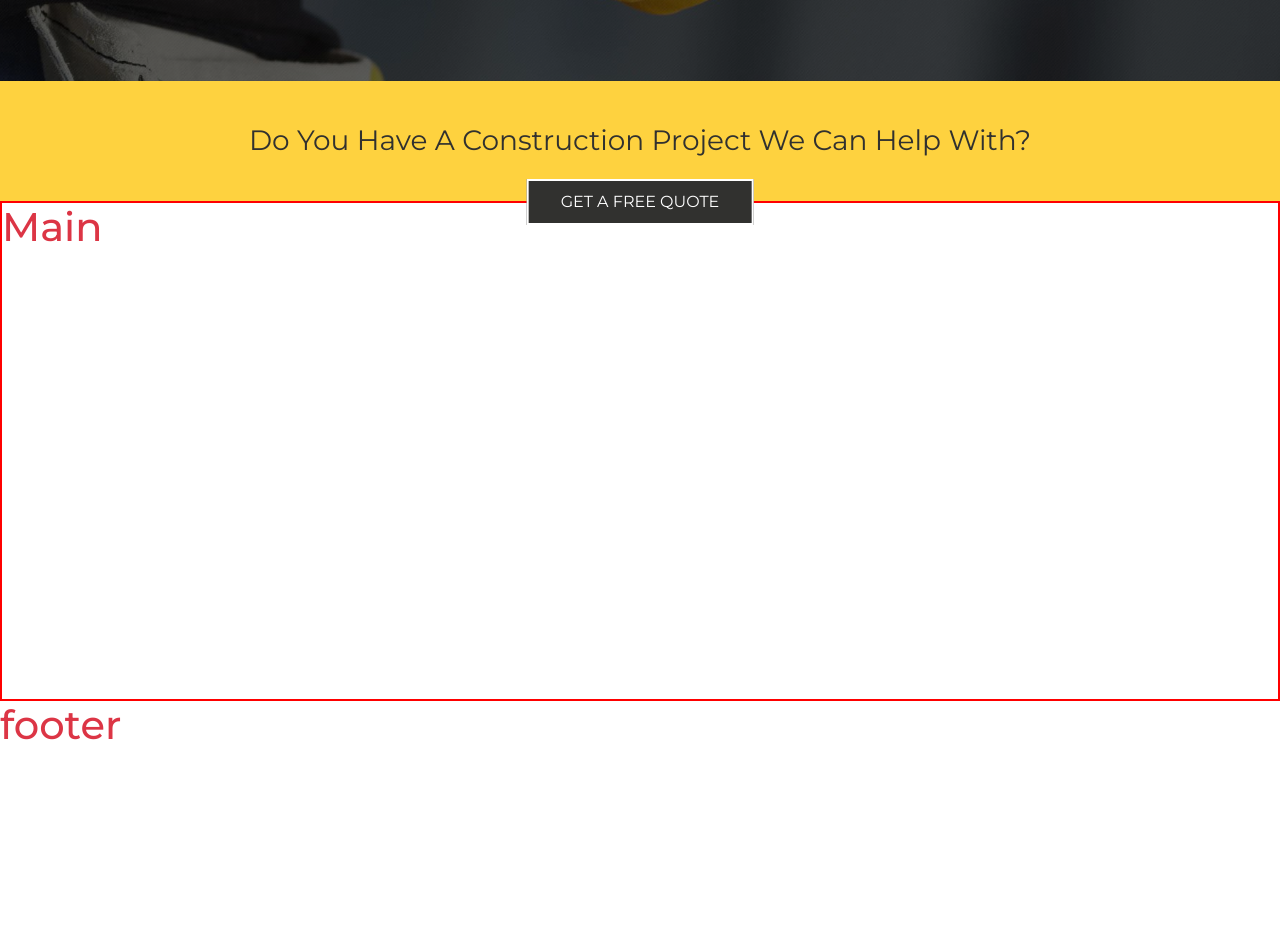
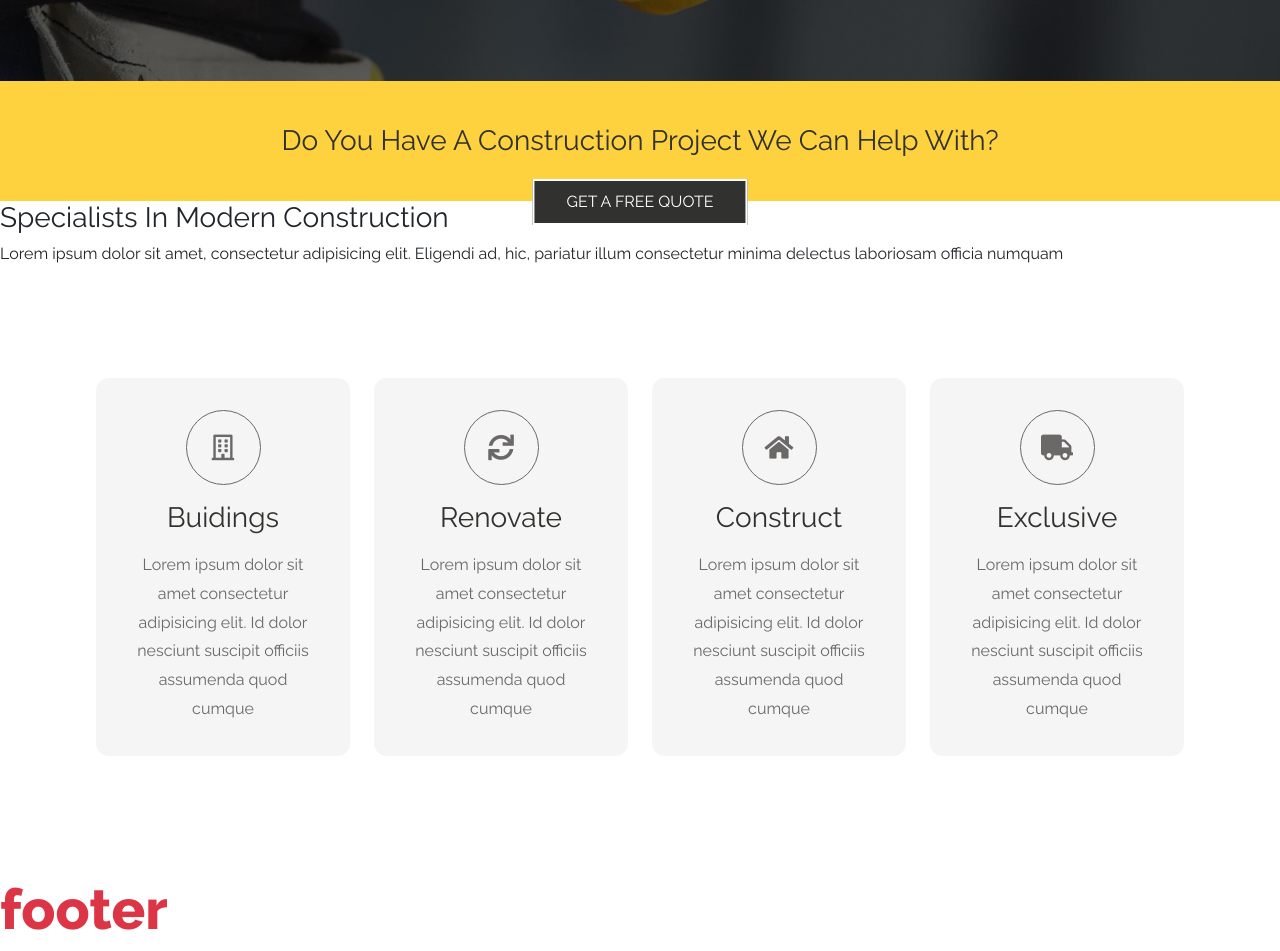
Before and after one commit to cochy98/proj-html-vuejs, a Vue app: page / in a window 1280 px wide. Shown: the part 718-1669 px from the top of the page. Before the commit the page ends 1475 px from the top, so only its background shows below. Built offline with nearby package versions, Linux system fonts and the light colour scheme.

Commit message:
Modify section 'service'

```diff
--- a/src/assets/scss/style.scss
+++ b/src/assets/scss/style.scss
@@ -7,12 +7,25 @@
 /* Importo le variabili scss */
 @import "./_variables.scss";
 
+/* Importo Raleway Font da Google Font */
+@import url('https://fonts.googleapis.com/css2?family=Raleway:ital,wght@0,100;0,200;0,300;0,400;0,500;0,600;0,700;0,800;0,900;1,100;1,200;1,300;1,400;1,500;1,600;1,700;1,800;1,900&display=swap');
+
 /* Importo Montserrat da Google Font */
-@import url('https://fonts.googleapis.com/css2?family=Montserrat:ital,wght@0,100;0,200;0,300;0,400;0,500;0,600;0,700;0,800;0,900;1,100;1,200;1,300;1,400;1,500;1,600;1,700;1,800;1,900&display=swap');
+/* @import url('https://fonts.googleapis.com/css2?family=Montserrat:ital,wght@0,100;0,200;0,300;0,400;0,500;0,600;0,700;0,800;0,900;1,100;1,200;1,300;1,400;1,500;1,600;1,700;1,800;1,900&display=swap'); */
 
 
 body {
-  font-family: 'Montserrat', sans-serif;
+  /* font-family: 'Montserrat', sans-serif; */
+  font-family: 'Raleway', sans-serif;
+}
+
+h1 {
+  font-weight: 800;
+  font-size: 3.5rem;
+}
+
+h3 {
+  font-weight: 400;
 }
 
 .my-fw-400 {
@@ -25,7 +38,6 @@ body {
 
 .my-color-title {
   color: $primary-color;
-
 }
 
 .my-btn {
@@ -44,3 +56,16 @@ body {
 .my-text-yellow {
   color: $secondary-color;
 }
+
+.my-flex-center {
+  display: flex;
+  align-items: center;
+  justify-content: center;
+}
+
+.my-flex-column-center {
+  display: flex;
+  flex-direction: column;
+  align-items: center;
+  justify-content: center;
+}
--- a/src/components/Header.vue
+++ b/src/components/Header.vue
@@ -48,8 +48,8 @@
         alt="Header Jumbo image"
       />
       <div class="jumbo-description">
-        <h1 class="text-uppercase text-white my-fw-600 mb-4">
-          Buiding inspiring spaces
+        <h1 class="text-uppercase text-white mb-4">
+          Building inspiring spaces
         </h1>
         <p class="my-text-yellow fs-5 mb-4">
           We build Inspiring Residential & Commercial Spaces
--- a/src/components/Main.vue
+++ b/src/components/Main.vue
@@ -1,20 +1,20 @@
 <template>
   <main>
-    <h1 class="text-danger">Main</h1>
+    <Services />
   </main>
 </template>
 
 <script>
+import Services from "./main-section/Services.vue";
 export default {
   name: "IndexMain",
+  components: {
+    Services,
+  },
 };
 </script>
 
-<style lang="scss" scoped>
+<style lang="scss">
 /* Importo le variabili scss */
 @import "../assets/scss/_variables.scss";
-main {
-  height: 500px;
-  border: 2px solid red;
-}
 </style>
--- /dev/null
+++ b/src/components/main-section/Services.vue
@@ -0,0 +1,106 @@
+<template>
+  <section id="service">
+    <div class="description-section">
+      <h3>Specialists In Modern Construction</h3>
+      <p>
+        Lorem ipsum dolor sit amet, consectetur adipisicing elit. Eligendi ad,
+        hic, pariatur illum consectetur minima delectus laboriosam officia
+        numquam
+      </p>
+    </div>
+    <div id="cart-service" class="container-fluid p-5">
+      <div class="row p-5">
+        <div class="col-12 col-md-6 col-lg-3 mb-4">
+          <div class="cart my-flex-column-center">
+            <span class="my-flex-center">
+              <i class="far fa-building"></i>
+            </span>
+            <h3 class="my-3">Buidings</h3>
+            <p>
+              Lorem ipsum dolor sit amet consectetur adipisicing elit. Id dolor
+              nesciunt suscipit officiis assumenda quod cumque
+            </p>
+          </div>
+        </div>
+        <div class="col-12 col-md-6 col-lg-3 mb-4">
+          <div class="cart my-flex-column-center">
+            <span class="my-flex-center">
+              <i class="fas fa-sync"></i>
+            </span>
+            <h3 class="my-3">Renovate</h3>
+            <p>
+              Lorem ipsum dolor sit amet consectetur adipisicing elit. Id dolor
+              nesciunt suscipit officiis assumenda quod cumque
+            </p>
+          </div>
+        </div>
+        <div class="col-12 col-md-6 col-lg-3 mb-4">
+          <div class="cart my-flex-column-center">
+            <span class="my-flex-center">
+              <i class="fas fa-home"></i>
+            </span>
+            <h3 class="my-3">Construct</h3>
+            <p>
+              Lorem ipsum dolor sit amet consectetur adipisicing elit. Id dolor
+              nesciunt suscipit officiis assumenda quod cumque
+            </p>
+          </div>
+        </div>
+        <div class="col-12 col-md-6 col-lg-3 mb-4">
+          <div class="cart my-flex-column-center">
+            <span class="my-flex-center">
+              <i class="fas fa-truck"></i>
+            </span>
+            <h3 class="my-3">Exclusive</h3>
+            <p>
+              Lorem ipsum dolor sit amet consectetur adipisicing elit. Id dolor
+              nesciunt suscipit officiis assumenda quod cumque
+            </p>
+          </div>
+        </div>
+      </div>
+    </div>
+  </section>
+</template>
+
+<script>
+export default {
+  name: "MainServices",
+};
+</script>
+
+<style lang="scss" scoped>
+/* Importo le variabili scss */
+@import "@/assets/scss/_variables.scss";
+
+div#cart-service {
+  div.cart {
+    width: 100%;
+    background-color: $light-gray-color;
+    text-align: center;
+    padding: 2rem;
+    border-radius: 0.8rem;
+    color: $paragraph-color;
+
+    span {
+      width: 75px;
+      height: 75px;
+      border: 1px solid $paragraph-color;
+      border-radius: 50%;
+
+      i {
+        font-size: 1.6rem;
+      }
+    }
+
+    h3 {
+      color: $primary-color;
+    }
+
+    p {
+      margin-bottom: 0;
+      line-height: 1.8rem;
+    }
+  }
+}
+</style>
```
Also changed, not shown: src/components/main-section/Articles.vue (added, +10 -0 lines), src/components/main-section/Work.vue (added, +10 -0 lines).
